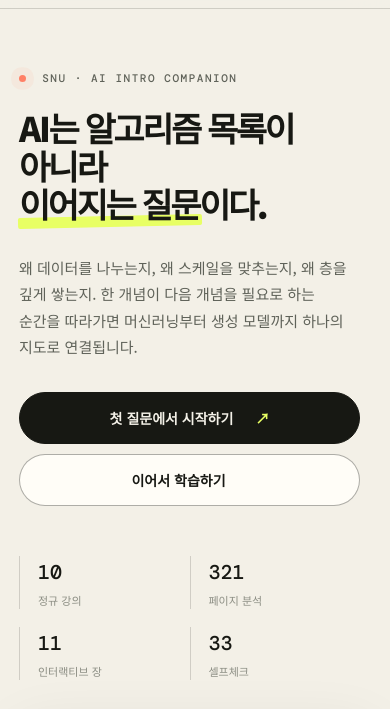
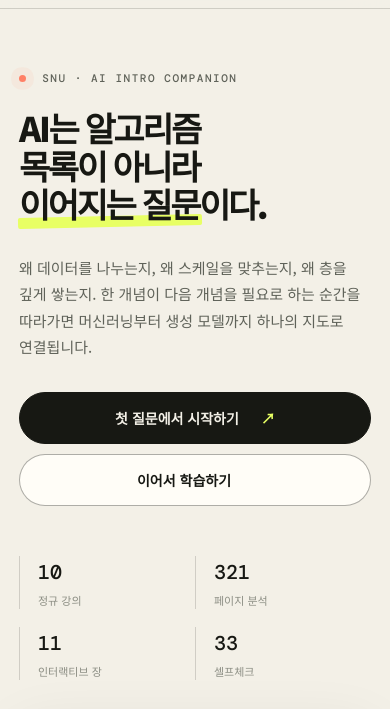
Before and after one commit to gohyunsu/introai, a website: page index.html in a window 390 px wide. Shown: the part 55-764 px from the top of the page. Drawn offline with nearby package versions, Linux system fonts and the light colour scheme.

Commit message:
Make the mobile hero width deterministic

```diff
--- a/index.html
+++ b/index.html
@@ -23,7 +23,7 @@
       href="https://fonts.googleapis.com/css2?family=DM+Mono:wght@400;500&family=Noto+Sans+KR:wght@400;500;600;700;800;900&display=swap"
       rel="stylesheet"
     />
-    <link rel="stylesheet" href="styles.css?v=7b58d1c" />
+    <link rel="stylesheet" href="styles.css?v=mobile-final" />
     <script defer src="data.js"></script>
     <script defer src="interactives.js"></script>
     <script defer src="app.js"></script>
@@ -55,8 +55,9 @@
         <div class="hero-copy">
           <p class="eyebrow"><span class="pulse-dot"></span> SNU · AI INTRO COMPANION</p>
           <h1>
-            AI는 알고리즘 목록이 아니라<br />
-            <em>이어지는 질문</em>이다.
+            <span class="hero-title-line">AI는 알고리즘</span>
+            <span class="hero-title-line">목록이 아니라</span><br />
+            <span class="hero-title-line"><em>이어지는 질문</em>이다.</span>
           </h1>
           <p class="hero-lede">
             왜 데이터를 나누는지, 왜 스케일을 맞추는지, 왜 층을 깊게 쌓는지.
--- a/styles.css
+++ b/styles.css
@@ -283,6 +283,10 @@ svg {
   white-space: nowrap;
 }
 
+.hero-title-line {
+  display: inline;
+}
+
 .hero h1 em::after {
   position: absolute;
   z-index: -1;
@@ -2096,7 +2100,7 @@ body.focus-mode .lesson-main {
 
 @media (max-width: 820px) {
   :root { --header-h: 64px; }
-  .section-shell { width: calc(100% - 28px); max-width: calc(100% - 28px); }
+  .section-shell { width: auto; max-width: none; margin-inline: 14px; }
   .site-header { width: 100%; min-width: 0; padding-inline: 14px; }
   .brand { min-width: 0; }
   .brand > span:last-child { min-width: 0; }
@@ -2104,9 +2108,10 @@ body.focus-mode .lesson-main {
   .brand small, .nav-link, .search-trigger kbd { display: none; }
   .hero { min-width: 0; min-height: 0; grid-template-columns: minmax(0, 1fr); padding-block: 60px 40px; }
   .hero-copy, .hero h1, .hero-lede, .hero-visual { min-width: 0; max-width: 100%; }
-  .hero-copy { width: 100%; padding-inline: 5px 16px; }
+  .hero-copy { width: 100%; padding-inline: 5px; }
   .hero h1 { width: 100%; overflow-wrap: anywhere; word-break: keep-all; font-size: clamp(36px, 9.5vw, 52px); }
-  .hero h1 br { display: initial; }
+  .hero-title-line { display: block; }
+  .hero h1 br { display: none; }
   .hero h1 em { white-space: normal; }
   .hero-lede { width: 100%; overflow-wrap: anywhere; word-break: keep-all; font-size: 15px; }
   .hero-stats { display: grid; grid-template-columns: repeat(2, 1fr); gap: 18px 0; }
```
Also changed, not shown: learn.html (+1 -1 lines).
